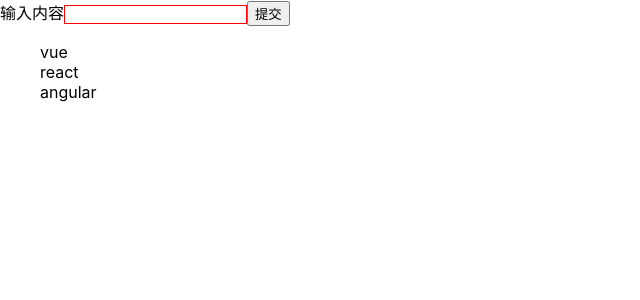
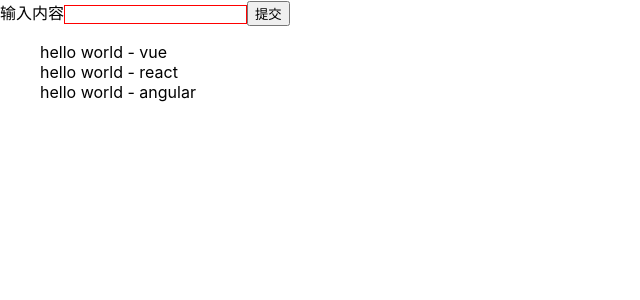
Before and after one commit to WuChenDi/React-book, a React (Create React App) app: page / in a window 1280 px wide. Shown: the top 300 px of the page, without its empty margins (0-640 px from the left). Built offline with nearby package versions, Linux system fonts and the light colour scheme.

Commit message:
update propTypes/defaultProps

```diff
--- a/src/TodoItem.js
+++ b/src/TodoItem.js
@@ -1,4 +1,5 @@
 import React, { Component } from "react";
+import PropTypes from "prop-types";
 
 class TodoItem extends Component {
   constructor(props) {
@@ -7,8 +8,12 @@
   }
 
   render() {
-    const { content } = this.props;
-    return <div onClick={this.handleClick}>{content}</div>;
+    const { content, test } = this.props;
+    return (
+      <div onClick={this.handleClick}>
+        {test} - {content}
+      </div>
+    );
   }
 
   handleClick() {
@@ -19,4 +24,17 @@
   }
 }
 
+// 类型检查
+TodoItem.propTypes = {
+  test: PropTypes.string.isRequired,
+  content: PropTypes.string,
+  deleteItem: PropTypes.func,
+  index: PropTypes.number
+};
+
+// 添加默认值props
+TodoItem.defaultProps = {
+  test: "hello world"
+};
+
 export default TodoItem;
```
